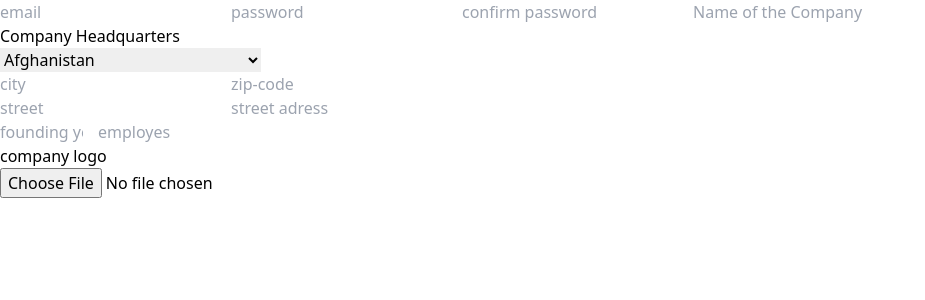
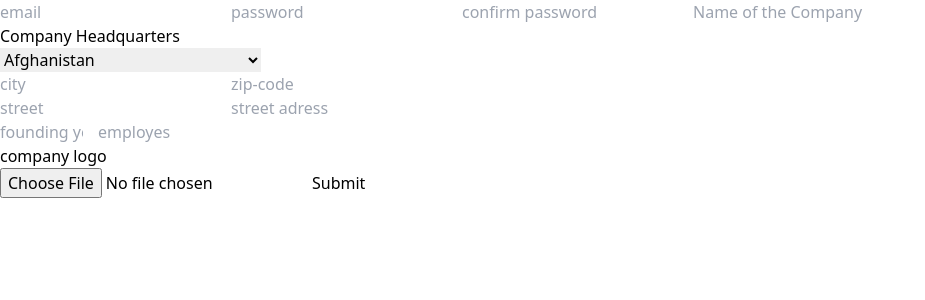
Before and after one commit to S-Guettner/it-job-plattform-frontend, a React (Vite) app: page /company_registration in a window 1280 px wide. Shown: the top 300 px of the page, without its empty margins (0-925 px from the left). Built offline with nearby package versions, Linux system fonts and the light colour scheme.

Commit message:
feat: adding more inputs to registration form

```diff
--- a/src/pages/Registration.tsx
+++ b/src/pages/Registration.tsx
@@ -51,7 +51,9 @@ const Registration: FC = () => {
       <input className='border-2 w-32' type="number" min="1900" max="2099" step="1" name="foundingYear" id="foundingYear" placeholder='founding year'/>
       <input className='border-2 w-32 block' type="number" min="1"  step="1" name="employes" id="employes" placeholder='employes'/>
       <p>company logo</p>
-      <input type="file" name="" id="" />
+      <input className='block mb-10' type="file" name="" id="" />
+
+      <button className='border-2 p-2 ml-10 rounded-lg'>Submit</button>
     </main>
   )
 }
```
